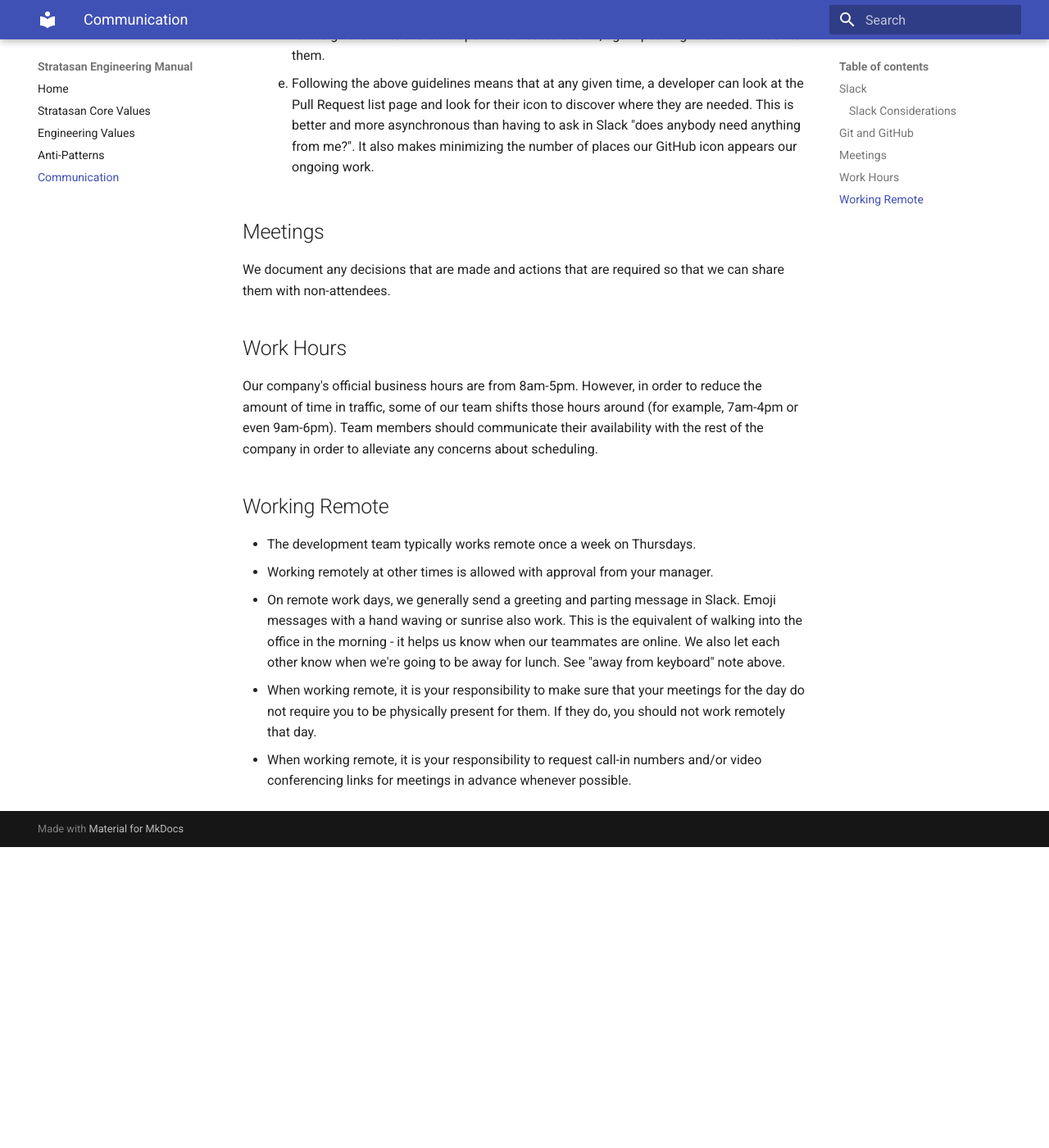
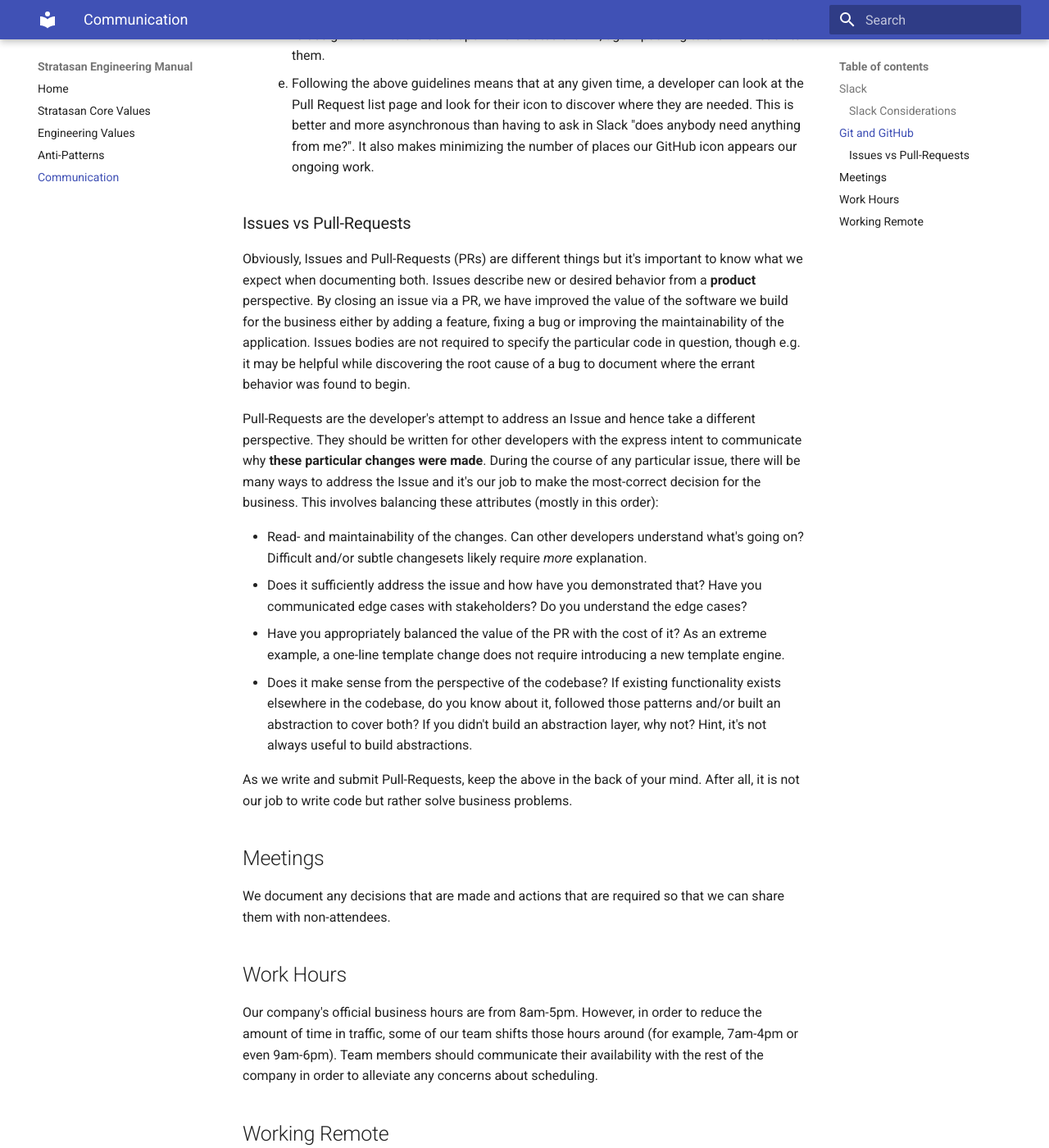
Before and after one commit to stratasan/engineering, an MkDocs documentation site: the page built from docs/how_we_communicate.md, in a window 1280 px wide and 1400 px high, scrolled down 3109 px. Shown: the whole window at 82% size. Built offline with MkDocs 1.6.1 and Material for MkDocs 9.7.7, drawn with Linux system fonts in a browser that asks for light colours; old or Windows-style settings are respelled for this version of MkDocs; before the commit the page ends 4142 px from its top, so only the background shows below that.

Commit message:
Write down the difference between Issues and PRs
Fixes #11

```diff
--- a/docs/how_we_communicate.md
+++ b/docs/how_we_communicate.md
@@ -96,6 +96,30 @@ Points  | Estimate
     anything from me?". It also makes minimizing the number of places our GitHub icon
     appears our ongoing work.
 
+### Issues vs Pull-Requests
+
+Obviously, Issues and Pull-Requests (PRs) are different things but it's important to know what
+we expect when documenting both. Issues describe new or desired behavior from a
+**product** perspective. By closing an issue via a PR, we have improved the value of the
+software we build for the business either by adding a feature, fixing a bug or improving
+the maintainability of the application. Issues bodies are not required to specify the
+particular code in question, though e.g. it may be helpful while discovering the root
+cause of a bug to document where the errant behavior was found to begin.
+
+Pull-Requests are the developer's attempt to address an Issue and hence take a different
+perspective. They should be written for other developers with the express intent to communicate
+why **these particular changes were made**. During the course of any particular issue, there
+will be many ways to address the Issue and it's our job to make the most-correct decision
+for the business. This involves balancing these attributes (mostly in this order):
+
+* Read- and maintainability of the changes. Can other developers understand what's going on? Difficult and/or subtle changesets likely require *more* explanation.
+* Does it sufficiently address the issue and how have you demonstrated that? Have you communicated edge cases with stakeholders? Do you understand the edge cases?
+* Have you appropriately balanced the value of the PR with the cost of it? As an extreme example, a one-line template change does not require introducing a new template engine.
+* Does it make sense from the perspective of the codebase? If existing functionality exists elsewhere in the codebase, do you know about it, followed those patterns and/or built an abstraction to cover both? If you didn't build an abstraction layer, why not? Hint, it's not always useful to build abstractions.
+
+As we write and submit Pull-Requests, keep the above in the back of your mind. After all, it is
+not our job to write code but rather solve business problems.
+
 ## Meetings
 
 We document any decisions that are made and actions that are required so that we
```
